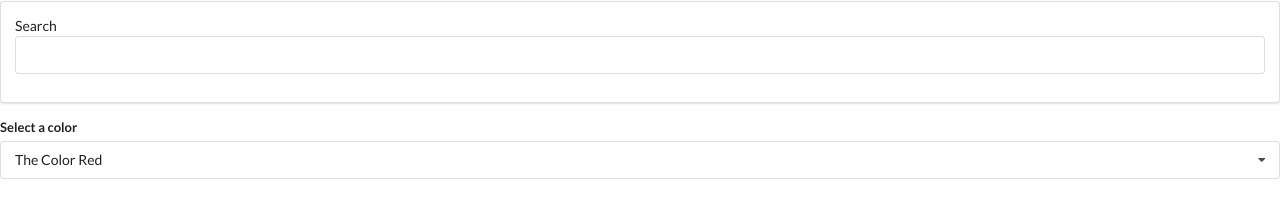
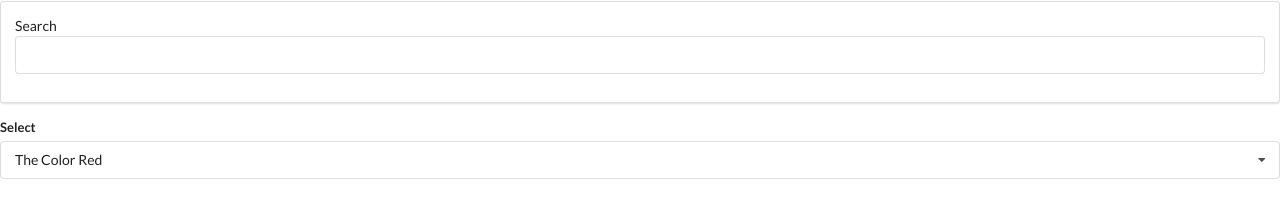
Before and after one commit to JirakJ/widgets, a React (Create React App) app: page / in a window 1280 px wide. Shown: the part 160-367 px from the top of the page. Built offline with nearby package versions, Linux system fonts and the light colour scheme.

Commit message:
Add usage of prop label

```diff
--- a/src/components/Dropdown.js
+++ b/src/components/Dropdown.js
@@ -1,6 +1,6 @@
 import React, { useState, useEffect, useRef} from 'react';
 
-const Dropdown = ({options, selected, onSelectedChange}) => {
+const Dropdown = ({label, options, selected, onSelectedChange}) => {
     const [open, setOpen] = useState(false);
     const ref = useRef();
     //fix onClick={() => setOpen(!open)} for React v17
@@ -42,7 +42,7 @@
     return (
       <div className="ui form" ref={ref}>
           <div className="field">
-              <label className="label">Select a color</label>
+              <label className="label">{label}</label>
               <div
                   onClick={() => setOpen(!open)}
                   className={`ui selection dropdown ${open ? 'visible active' : ''}`}
```
